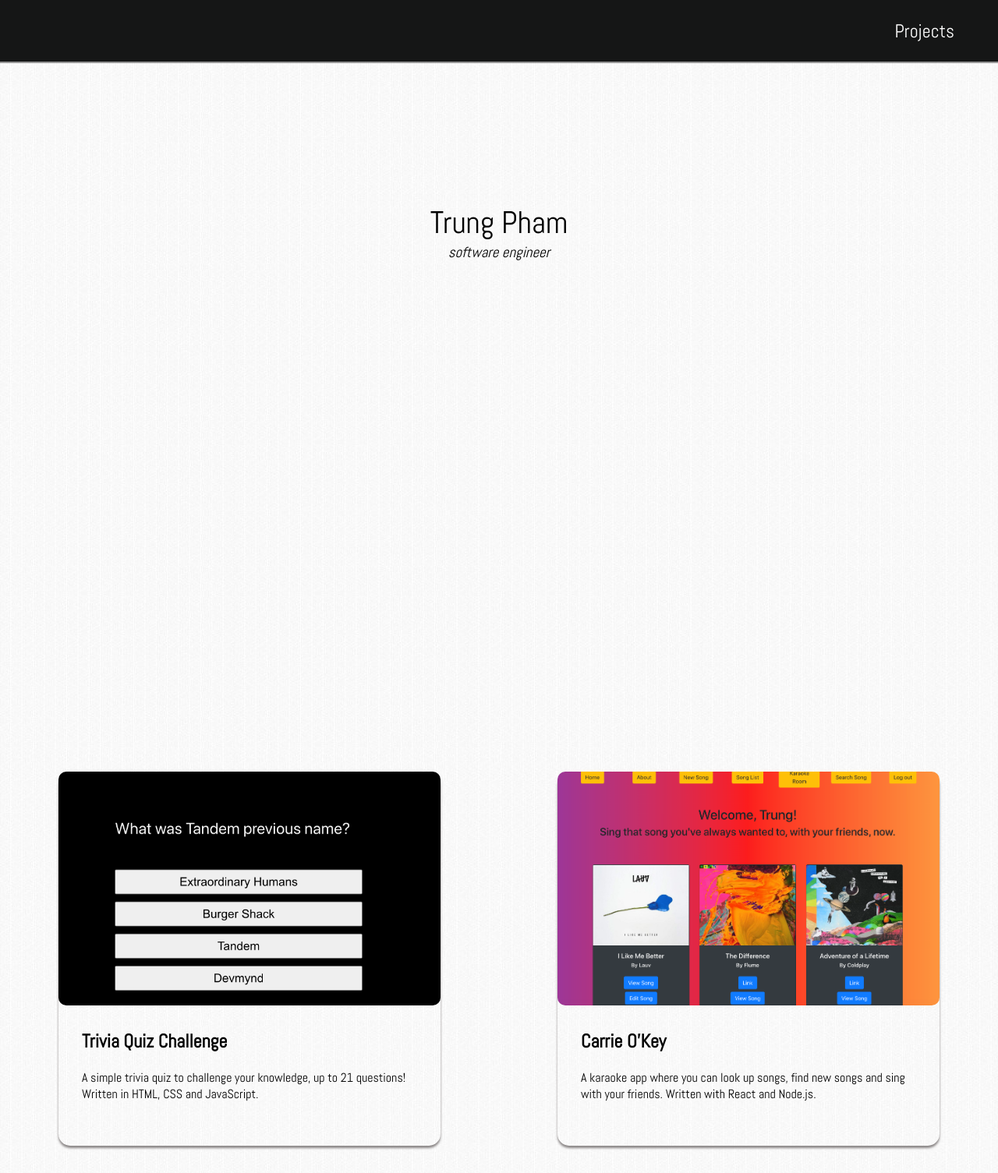
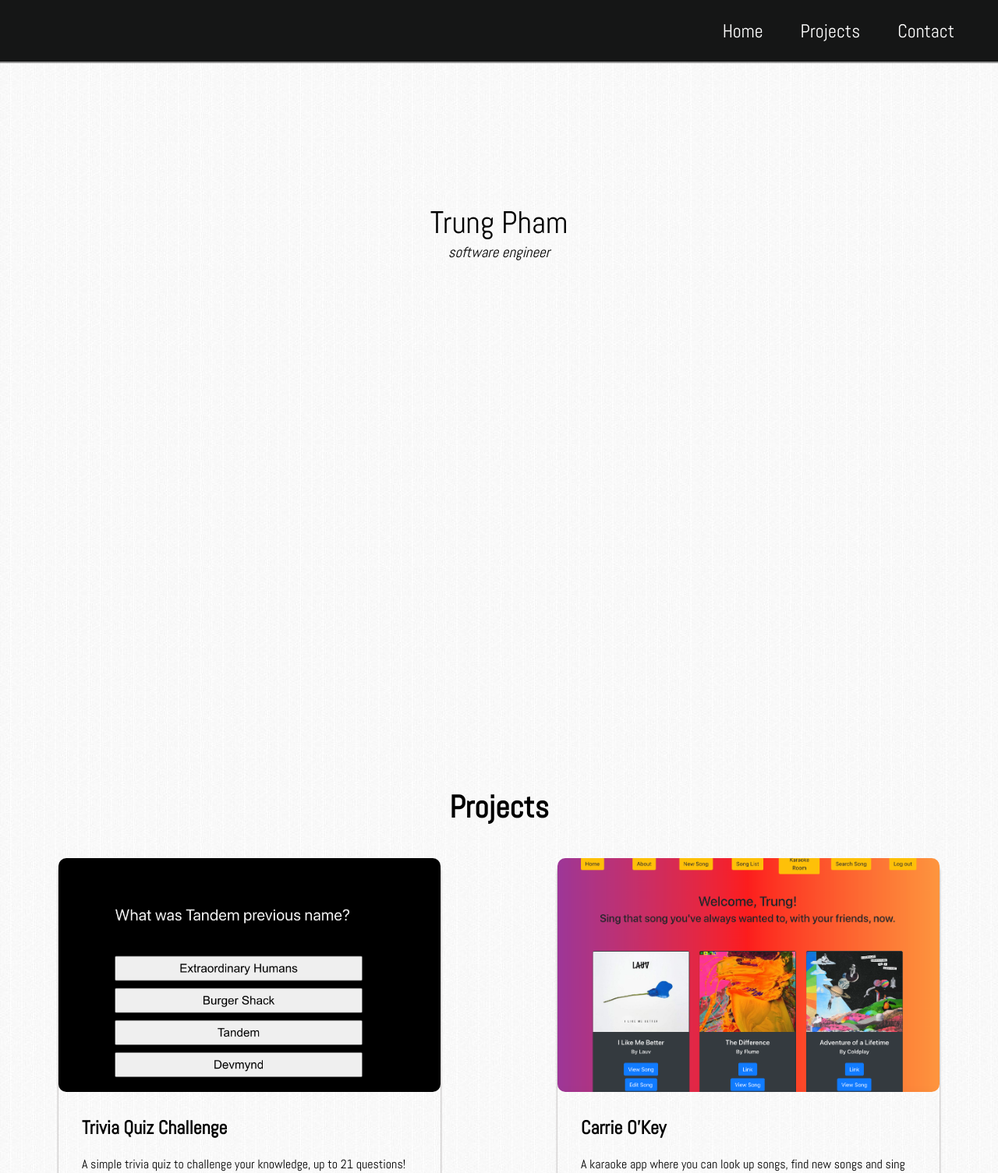
Before and after one commit to trungpham10/trungpham.github.io, a PHP site: page / in a window 1280 px wide. Shown: the top 1505 px of the page at 78% size. Run offline with PHP 8.4, Linux system fonts and the light colour scheme.

Commit message:
more styling for projects section

```diff
--- a/index.html
+++ b/index.html
@@ -12,20 +12,20 @@
 <body>
   <nav id="nav-bar" class="nav">
     <ul class="nav-list">
-      <!-- <li>
-        <a href="#name">About</a>
-      </li> -->
       <li>
-        <a href="#projects-begin">Projects</a>
+        <a href="#title">Home</a>
       </li>
-      <!-- <li>
+      <li>
+        <a href="#projects-start">Projects</a>
+      </li>
+      <li>
         <a href="#contact">Contact</a>
-      </li> -->
+      </li>
     </ul>
   </nav>
 
   <div>
-    <div class="landing-page-view" style="margin-top: 10px">
+    <div id="title" class="landing-page-view" style="margin-top: 10px">
       <section>
         <div class="title">
           <h1 id="name" style="font-weight: 50;">Trung Pham</h1>
@@ -34,7 +34,8 @@
       </section>
     </div>
 
-    <!-- <h1 id="projects">Projects</h1> -->
+    <div id="projects-start">
+      <h1 id="projects">Projects</h1>
       <section class="projects" id="projects-begin">
         <br />
         <section id="trivia" class="project-shots">
@@ -45,8 +46,10 @@
                   <img class="box" src="./project-img/tandem2.png" />
                   <div class="after">
                     <div class="btn-group">
-                    <a href="https://trivia-challenge-play.herokuapp.com/" target="_blank" class="button">Live Site</a>
-                    <a href="https://github.com/trungpham10/tandem_challenge" target="_blank" class="button">Github</a>
+                      <a href="https://trivia-challenge-play.herokuapp.com/" target="_blank" class="button">Live
+                        Site</a>
+                      <a href="https://github.com/trungpham10/tandem_challenge" target="_blank"
+                        class="button">Github</a>
                     </div>
                   </div>
                 </div>
@@ -58,7 +61,6 @@
                     JavaScript.
                   </p>
                   <br />
-
                 </div>
               </div>
             </div>
@@ -101,7 +103,8 @@
                   <div class="after">
                     <div class="btn-group">
                       <a href="https://dry-stream-38790.herokuapp.com" target="_blank" class="button">Live Site</a>
-                    <a href="https://github.com/trungpham10/photo-storing-app" target="_blank" class="button">Github</a>
+                      <a href="https://github.com/trungpham10/photo-storing-app" target="_blank"
+                        class="button">Github</a>
                     </div>
                   </div>
                 </div>
@@ -150,6 +153,7 @@
         </section>
       </section>
     </div>
+  </div>
 </body>
 
 </html>
--- a/style.css
+++ b/style.css
@@ -36,10 +36,15 @@ body {
 #name,
 #projects {
   font-size: 40px;
+  text-align: center;
 }
 
-#projects-begin {
-  padding-top: 80px;
+#projects {
+  margin-bottom: 40px;
+}
+
+#projects-start {
+  padding-top: 100px;
 }
 
 #get-it-done {
```
Lines whose indentation alone changed are shown as unchanged.
